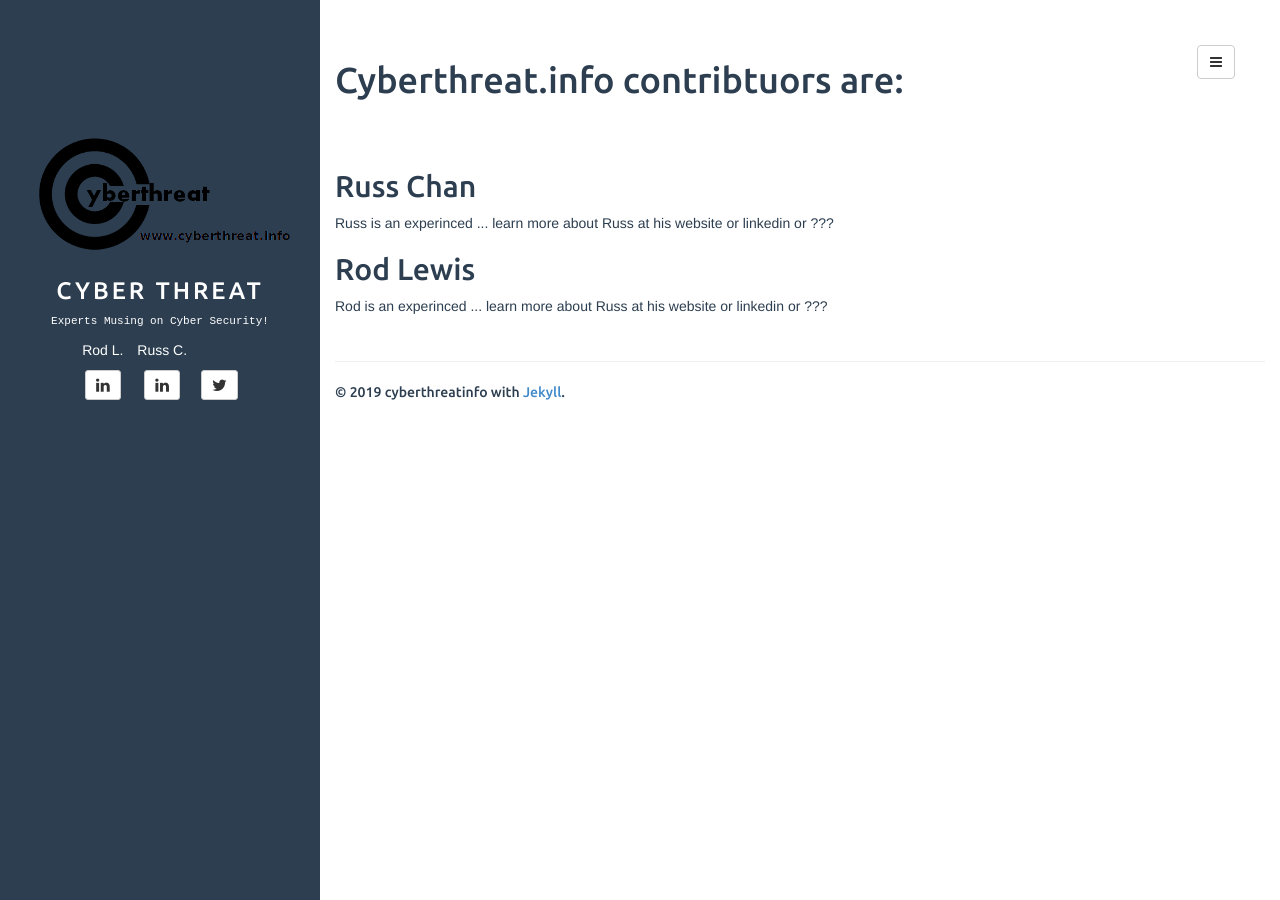
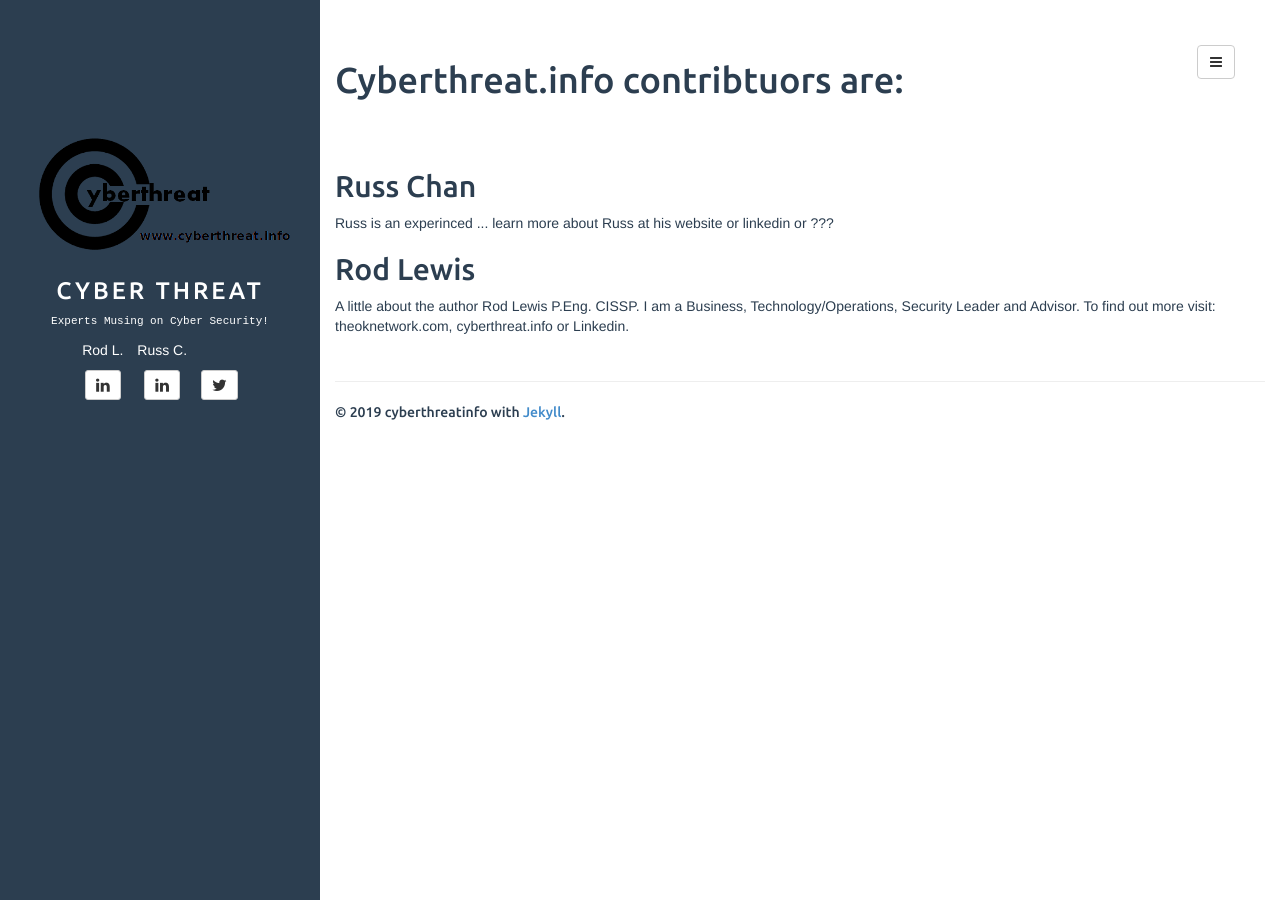
Before and after one commit to cyberthreatinfo/cyberthreatinfo.github.io, a Jekyll site: the page built from about/index.html, in a window 1280 px wide. Built offline with Jekyll 4.4.1, drawn with Linux system fonts in a browser that asks for light colours.

Commit message:
Update index.html

```diff
--- a/about/index.html
+++ b/about/index.html
@@ -12,6 +12,6 @@ title: About Cyberthreat.info
 			<h2> Russ Chan </h2>
 			<p> Russ is an experinced ... learn more about Russ at his website or linkedin or ??? </p>
                         <h2> Rod Lewis </h2>
-			<p> Rod is an experinced ... learn more about Russ at his website or linkedin or ??? </p>
+			<p> A little about the author Rod Lewis P.Eng. CISSP. I am a Business, Technology/Operations, Security Leader and Advisor. To find out more visit: theoknetwork.com, cyberthreat.info or Linkedin.  </p>
 
 		</div>
```
